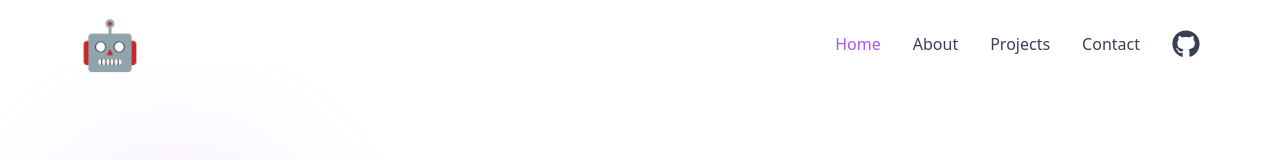
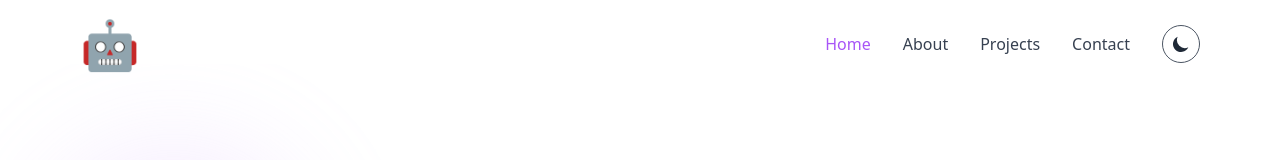
Before and after one commit to gh-tayyab/portfoli-oo, a Next.js app: page / in a window 1280 px wide. Shown: the top 160 px of the page. Built offline with nearby package versions, Linux system fonts and the light colour scheme.

Commit message:
adding toggle theme button

```diff
--- /dev/null
+++ b/src/app/ThemeProvider.tsx
@@ -0,0 +1,45 @@
+'use client';
+
+import React, { createContext, useContext, useEffect, useState } from 'react';
+
+interface ThemeContextType {
+  theme: string;
+  toggleTheme: () => void;
+}
+
+const ThemeContext = createContext<ThemeContextType | undefined>(undefined);
+
+export const ThemeProvider: React.FC<{ children: React.ReactNode }> = ({ children }) => {
+  const [theme, setTheme] = useState<string>(() => {
+    if (typeof window !== 'undefined') {
+      return localStorage.getItem('theme') || (window.matchMedia('(prefers-color-scheme: dark)').matches ? 'dark' : 'light');
+    }
+    return 'dark';
+  });
+
+  useEffect(() => {
+    if (typeof window !== 'undefined') {
+      localStorage.setItem('theme', theme);
+      document.documentElement.classList.toggle('dark', theme === 'dark');
+      document.documentElement.classList.toggle('light', theme === 'light');
+    }
+  }, [theme]);
+
+  const toggleTheme = () => {
+    setTheme(prevTheme => (prevTheme === 'dark' ? 'light' : 'dark'));
+  };
+
+  return (
+    <ThemeContext.Provider value={{ theme, toggleTheme }}>
+      {children}
+    </ThemeContext.Provider>
+  );
+};
+
+export const useTheme = () => {
+  const context = useContext(ThemeContext);
+  if (!context) {
+    throw new Error('useTheme must be used within a ThemeProvider');
+  }
+  return context;
+};
--- a/src/components/NavbarClient.tsx
+++ b/src/components/NavbarClient.tsx
@@ -1,11 +1,11 @@
-'use client';
+"use client";
 
-import Link from 'next/link';
-import { useState, useEffect } from 'react';
-import { usePathname } from 'next/navigation';
-import { FaGithub } from 'react-icons/fa';
+import Link from "next/link";
+import { useState, useEffect } from "react";
+import ThemeToggle from "./ThemeToggle";
+import { usePathname } from "next/navigation";
 
-export default function NavbarClient() {
+export default function Navbar() {
   const [isMenuOpen, setIsMenuOpen] = useState(false);
   const [scrolled, setScrolled] = useState(false);
   const pathname = usePathname();
@@ -15,20 +15,21 @@ export default function NavbarClient() {
       setScrolled(window.scrollY > 20);
     };
 
-    window.addEventListener('scroll', handleScroll);
-    return () => window.removeEventListener('scroll', handleScroll);
+    window.addEventListener("scroll", handleScroll);
+    return () => window.removeEventListener("scroll", handleScroll);
   }, []);
 
   return (
-    <nav className={`fixed top-0 w-full z-50 transition-all duration-300 ${
-      scrolled
-        ? 'bg-white/80 dark:bg-gray-900/80 backdrop-blur-md py-3 shadow-lg'
-        : 'bg-transparent py-5'
-    }`}>
+    <nav
+      className={`fixed top-0 w-full z-50 transition-all duration-300 ${
+        scrolled
+          ? "bg-white/80 dark:bg-gray-900/80 backdrop-blur-md py-3 shadow-lg"
+          : "bg-transparent py-5"
+      }`}
+    >
       <div className="max-w-6xl mx-auto px-4">
         <div className="flex justify-between items-center">
-          <Link
-            href="/"          >
+          <Link href="/">
             <span className="text-3xl md:text-5xl">🤖</span>
           </Link>
 
@@ -37,9 +38,9 @@ export default function NavbarClient() {
             <Link
               href="/"
               className={`transition-all duration-300 hover:text-purple-500 ${
-                pathname === '/'
-                  ? 'text-purple-500 dark:text-purple-400 font-medium'
-                  : 'text-gray-700 dark:text-gray-300'
+                pathname === "/"
+                  ? "text-purple-500 dark:text-purple-400 font-medium"
+                  : "text-gray-700 dark:text-gray-300"
               }`}
             >
               Home
@@ -47,9 +48,9 @@ export default function NavbarClient() {
             <Link
               href="/about"
               className={`transition-all duration-300 hover:text-purple-500 ${
-                pathname === '/about'
-                  ? 'text-purple-500 dark:text-purple-400 font-medium'
-                  : 'text-gray-700 dark:text-gray-300'
+                pathname === "/about"
+                  ? "text-purple-500 dark:text-purple-400 font-medium"
+                  : "text-gray-700 dark:text-gray-300"
               }`}
             >
               About
@@ -57,9 +58,9 @@ export default function NavbarClient() {
             <Link
               href="/projects"
               className={`transition-all duration-300 hover:text-purple-500 ${
-                pathname === '/projects'
-                  ? 'text-purple-500 dark:text-purple-400 font-medium'
-                  : 'text-gray-700 dark:text-gray-300'
+                pathname === "/projects"
+                  ? "text-purple-500 dark:text-purple-400 font-medium"
+                  : "text-gray-700 dark:text-gray-300"
               }`}
             >
               Projects
@@ -67,33 +68,19 @@ export default function NavbarClient() {
             <Link
               href="/contact"
               className={`transition-all duration-300 hover:text-purple-500 ${
-                pathname === '/contact'
-                  ? 'text-purple-500 dark:text-purple-400 font-medium'
-                  : 'text-gray-700 dark:text-gray-300'
+                pathname === "/contact"
+                  ? "text-purple-500 dark:text-purple-400 font-medium"
+                  : "text-gray-700 dark:text-gray-300"
               }`}
             >
               Contact
             </Link>
-            <Link
-              href="https://github.com/gh-tayyab"
-              target="_blank"
-              rel="noopener noreferrer"
-              className="text-gray-700 dark:text-gray-300 hover:text-purple-500 dark:hover:text-purple-400"
-            >
-              <FaGithub size={28} />
-            </Link>
+            <ThemeToggle />
           </div>
 
           {/* Mobile Menu Button */}
           <div className="flex md:hidden items-center space-x-4">
-          <Link
-              href="https://github.com/gh-tayyab"
-              target="_blank"
-              rel="noopener noreferrer"
-              className="text-gray-700 dark:text-gray-300 hover:text-purple-500 dark:hover:text-purple-400"
-            >
-              <FaGithub size={28} />
-            </Link>
+            <ThemeToggle />
             <button
               onClick={() => setIsMenuOpen(!isMenuOpen)}
               className="text-gray-700 dark:text-gray-300 hover:text-purple-500 dark:hover:text-purple-400 focus:outline-none"
@@ -133,9 +120,9 @@ export default function NavbarClient() {
             <Link
               href="/"
               className={`px-3 py-2 rounded-md ${
-                pathname === '/'
-                  ? 'bg-purple-100 dark:bg-purple-900/30 text-purple-600 dark:text-purple-400'
-                  : 'text-gray-700 dark:text-gray-300 hover:bg-gray-100 dark:hover:bg-gray-800'
+                pathname === "/"
+                  ? "bg-purple-100 dark:bg-purple-900/30 text-purple-600 dark:text-purple-400"
+                  : "text-gray-700 dark:text-gray-300 hover:bg-gray-100 dark:hover:bg-gray-800"
               }`}
               onClick={() => setIsMenuOpen(false)}
             >
@@ -144,9 +131,9 @@ export default function NavbarClient() {
             <Link
               href="/about"
               className={`px-3 py-2 rounded-md ${
-                pathname === '/about'
-                  ? 'bg-purple-100 dark:bg-purple-900/30 text-purple-600 dark:text-purple-400'
-                  : 'text-gray-700 dark:text-gray-300 hover:bg-gray-100 dark:hover:bg-gray-800'
+                pathname === "/about"
+                  ? "bg-purple-100 dark:bg-purple-900/30 text-purple-600 dark:text-purple-400"
+                  : "text-gray-700 dark:text-gray-300 hover:bg-gray-100 dark:hover:bg-gray-800"
               }`}
               onClick={() => setIsMenuOpen(false)}
             >
@@ -155,9 +142,9 @@ export default function NavbarClient() {
             <Link
               href="/projects"
               className={`px-3 py-2 rounded-md ${
-                pathname === '/projects'
-                  ? 'bg-purple-100 dark:bg-purple-900/30 text-purple-600 dark:text-purple-400'
-                  : 'text-gray-700 dark:text-gray-300 hover:bg-gray-100 dark:hover:bg-gray-800'
+                pathname === "/projects"
+                  ? "bg-purple-100 dark:bg-purple-900/30 text-purple-600 dark:text-purple-400"
+                  : "text-gray-700 dark:text-gray-300 hover:bg-gray-100 dark:hover:bg-gray-800"
               }`}
               onClick={() => setIsMenuOpen(false)}
             >
@@ -166,9 +153,9 @@ export default function NavbarClient() {
             <Link
               href="/contact"
               className={`px-3 py-2 rounded-md ${
-                pathname === '/contact'
-                  ? 'bg-purple-100 dark:bg-purple-900/30 text-purple-600 dark:text-purple-400'
-                  : 'text-gray-700 dark:text-gray-300 hover:bg-gray-100 dark:hover:bg-gray-800'
+                pathname === "/contact"
+                  ? "bg-purple-100 dark:bg-purple-900/30 text-purple-600 dark:text-purple-400"
+                  : "text-gray-700 dark:text-gray-300 hover:bg-gray-100 dark:hover:bg-gray-800"
               }`}
               onClick={() => setIsMenuOpen(false)}
             >
--- /dev/null
+++ b/src/components/ThemeToggle.tsx
@@ -0,0 +1,27 @@
+'use client';
+
+import { useTheme } from '../app/ThemeProvider';
+
+export default function ThemeToggle() {
+  const { theme, toggleTheme } = useTheme();
+
+  return (
+    <button
+      onClick={toggleTheme}
+      className={`rounded-full p-2 border transition-colors duration-200 focus:outline-none ${
+        theme === 'dark' ? 'border-gray-400 text-yellow-300' : 'border-gray-600 text-gray-800'
+      }`}
+      aria-label={`Switch to ${theme === 'dark' ? 'light' : 'dark'} mode`}
+    >
+      {theme === 'dark' ? (
+        <svg className="w-5 h-5" fill="currentColor" viewBox="0 0 20 20">
+          <path fillRule="evenodd" d="M10 2a1 1 0 011 1v1a1 1 0 11-2 0V3a1 1 0 011-1zm4 8a4 4 0 11-8 0 4 4 0 018 0zm-.464 4.95l.707.707a1 1 0 001.414-1.414l-.707-.707a1 1 0 00-1.414 1.414zm2.12-10.607a1 1 0 010 1.414l-.706.707a1 1 0 11-1.414-1.414l.707-.707a1 1 0 011.414 0zM17 11a1 1 0 100-2h-1a1 1 0 100 2h1zm-7 4a1 1 0 011 1v1a1 1 0 11-2 0v-1a1 1 0 011-1zM5.05 6.464A1 1 0 106.465 5.05l-.708-.707a1 1 0 00-1.414 1.414l.707.707zm1.414 8.486l-.707.707a1 1 0 01-1.414-1.414l.707-.707a1 1 0 011.414 1.414zM4 11a1 1 0 100-2H3a1 1 0 000 2h1z" clipRule="evenodd" />
+        </svg>
+      ) : (
+        <svg className="w-5 h-5" fill="currentColor" viewBox="0 0 20 20">
+          <path d="M17.293 13.293A8 8 0 016.707 2.707a8.001 8.001 0 1010.586 10.586z" />
+        </svg>
+      )}
+    </button>
+  );
+}
```
Also changed, not shown: src/app/layout.tsx (+4 -35 lines).
